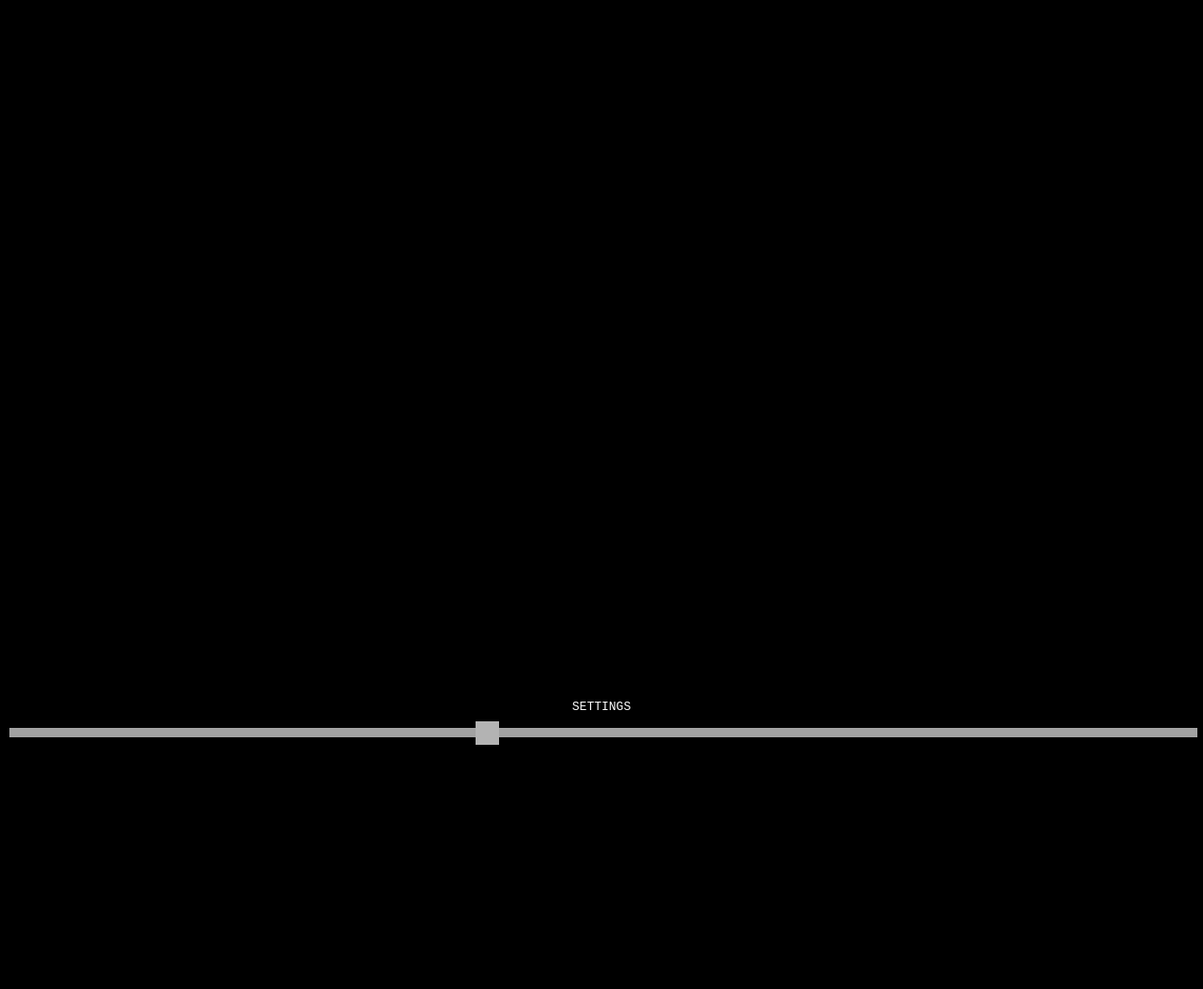
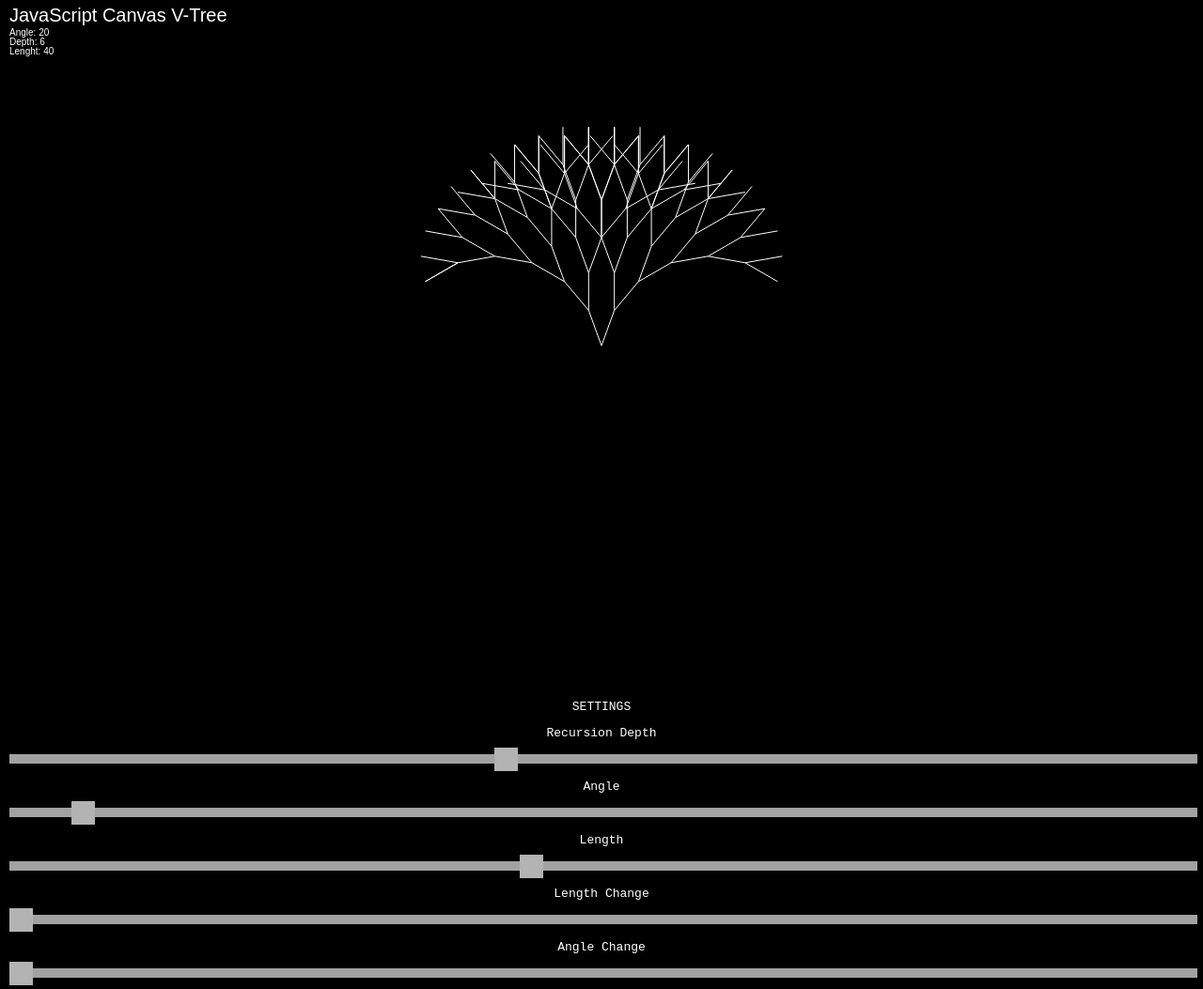
Before and after one commit to mathias-wilke/javascript-canvas-vtree, a plain HTML site: page index.html in a window 1280 px wide. Shown: the whole page at 94% size. Before the commit the page ends 800 px from the top, so only its background shows below. Drawn offline with Linux system fonts and the light colour scheme.

Commit message:
implemented basic functions

```diff
--- a/index.html
+++ b/index.html
@@ -7,10 +7,18 @@
     </head>
     <body>
         <canvas id="screen" width="800px" height="450px"></canvas>
-        <!-- let us add a single slider -->
         <p>SETTINGS</p>
         <div class="slidecontainer">
-            <input type="range" min="1" max="11" value="5" class="slider" id="my-first-value">
+            <p>Recursion Depth</p>
+            <input type="range" min="1" max="13" value="6" class="slider" id="recursion">
+            <p>Angle</p>
+            <input type="range" min="1" max="360" value="20" class="slider" id="angle">
+            <p>Length</p>
+            <input type="range" min="1" max="90" value="40" class="slider" id="length">
+            <p>Length Change</p>
+            <input type="range" min="0" max="10" value="0" class="slider" id="length-change">
+            <p>Angle Change</p>
+            <input type="range" min="0" max="100" value="0" class="slider" id="angle-change">
         </div>
         <script src="js/canvas-fun.js"></script>
     </body>
--- a/js/canvas-fun.js
+++ b/js/canvas-fun.js
@@ -1,4 +1,3 @@
-
 var canvas = document.getElementById("screen");
 var ctx = canvas.getContext("2d");
 
@@ -6,20 +5,69 @@ var ctx = canvas.getContext("2d");
 var backgroundColor = "#000000";
 
 //space for global variables. You may need some :)
-//@TODO: add some variables
+var angle = document.getElementById("angle").value;
+var lenght = document.getElementById("length").value;
+var recursion = document.getElementById("recursion").value;
 
 //implement your drawing here.
 function draw(){
-    //@TODO: implement your drawing here
+
+    //draw some stats and the title to the canvas
+    ctx.fillStyle = "white";
+    ctx.font = "20px Arial";
+    ctx.fillText("JavaScript Canvas V-Tree", 0, 15);
+    ctx.font = "10px Arial";
+    ctx.fillText("Depth: " + recursion, 0, 40);
+    ctx.fillText("Angle: " + angle, 0, 30);
+    ctx.fillText("Lenght: " + lenght, 0, 50);
+
+    //set the new center
+    ctx.translate(canvas.width / 2, canvas.height / 2);
+    ctx.beginPath();
+    ctx.strokeStyle = '#FFFFFF';
+
+    //draw the tree
+    drawTree(recursion,angle,lenght);
+
+    ctx.closePath();
+    ctx.stroke();
+}
+
+function drawTree(j, angle, lenght){
+
+    if(j <= 0){
+        return;
+    }
+
+    ctx.save();
+    ctx.rotate((angle - (j * document.getElementById("angle-change").value)) * (Math.PI / 180));
+    ctx.moveTo(0, 0);
+    ctx.translate(0, -lenght - (j * document.getElementById("length-change").value));
+    ctx.lineTo(0, 0);
+
+    drawTree(j - 1,angle, lenght);
+    ctx.restore();
+
+    ctx.save();
+    ctx.rotate((-angle + (j * document.getElementById("angle-change").value)) * (Math.PI / 180));
+    ctx.moveTo(0, 0);
+    ctx.translate(0, -lenght  - (j * document.getElementById("length-change").value));
+    ctx.lineTo(0, 0);
+
+    drawTree(j - 1,angle, lenght);
+    ctx.restore();
 }
 
 //calculate, sort, or do whatever you want here
 function update(){
-    //@TODO: implement your calculations here
+    angle = document.getElementById("angle").value;
+    lenght = document.getElementById("length").value;
+    recursion = document.getElementById("recursion").value;
 }
 
 //clear the canvas
 function clear(){
+    ctx.resetTransform();
     ctx.fillStyle = backgroundColor;
     ctx.fillRect(0, 0, canvas.width, canvas.height);
 }
```
Also changed, not shown: examples/example1.PNG (added), examples/example2.PNG (added), examples/example3.PNG (added), examples/example4.PNG (added).
